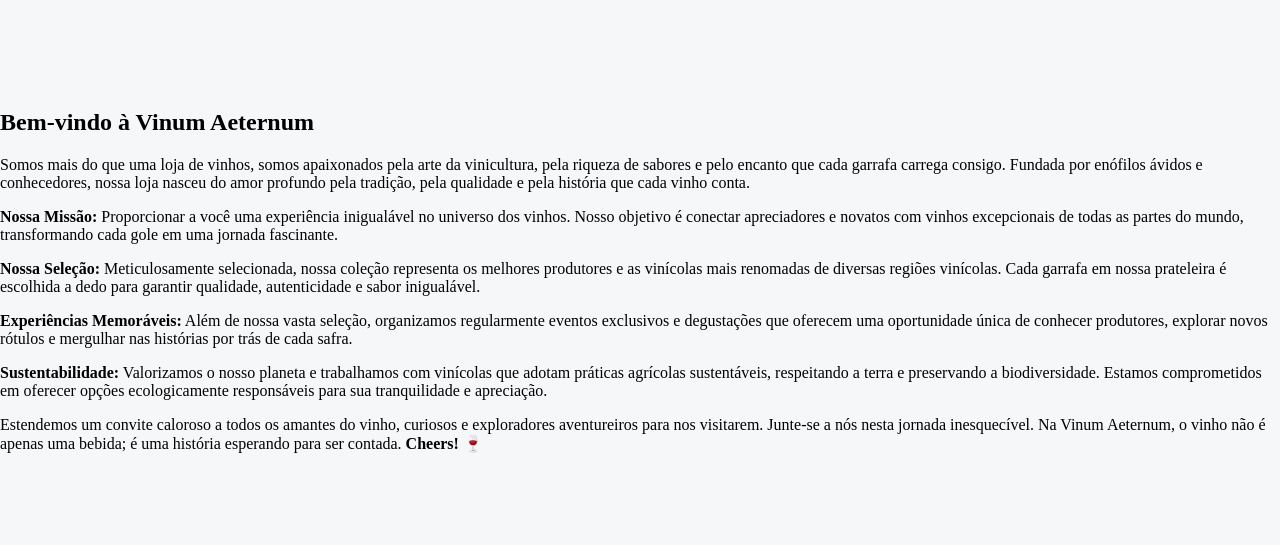
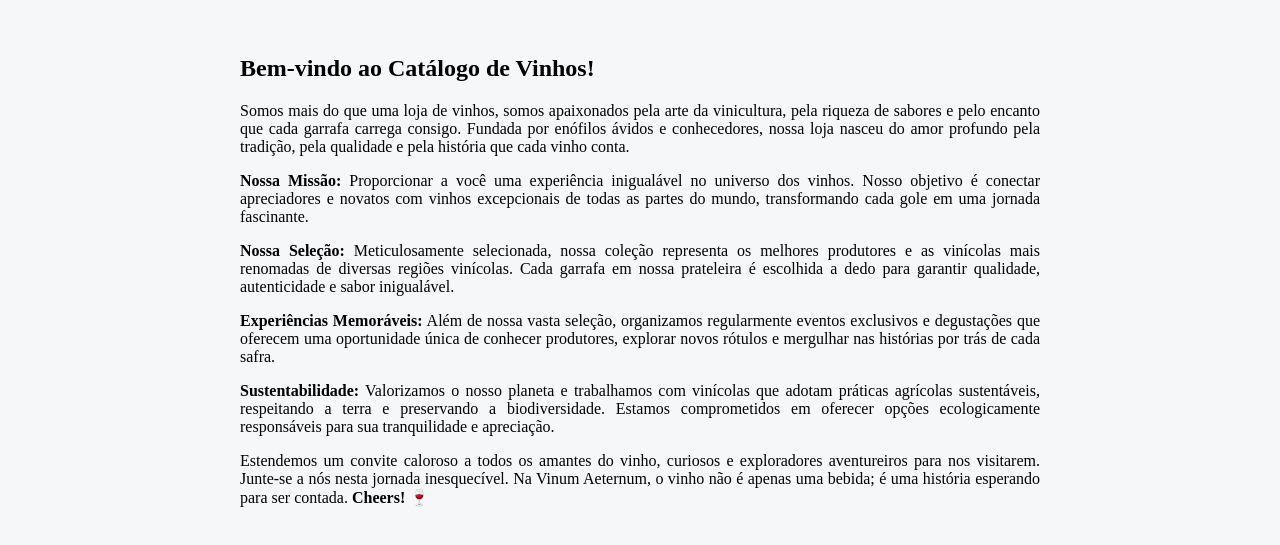
Before and after one commit to joaoleahy/wine-catalog, a React (Create React App) app: page /about in a window 1280 px wide. Shown: the part 121-666 px from the top of the page. Built offline with nearby package versions, Linux system fonts and the light colour scheme; the HTML template or start-up script is replaced by a standard one.

Commit message:
refactor(pages/AboutPage): ajusta as sessões 'sobre nós'

```diff
--- a/src/pages/AboutPage.js
+++ b/src/pages/AboutPage.js
@@ -4,7 +4,7 @@
 const AboutPage = () => {
   return (
     <div className="about">
-      <h2>Bem-vindo à Vinum Aeternum</h2>
+      <h2>Bem-vindo ao Catálogo de Vinhos!</h2>
       <div className="about-content">
         <p>Somos mais do que uma loja de vinhos, somos apaixonados pela arte da vinicultura, pela riqueza de sabores e pelo encanto que cada garrafa carrega consigo. Fundada por enófilos ávidos e conhecedores, nossa loja nasceu do amor profundo pela tradição, pela qualidade e pela história que cada vinho conta.</p>
         <p><strong>Nossa Missão:</strong> Proporcionar a você uma experiência inigualável no universo dos vinhos. Nosso objetivo é conectar apreciadores e novatos com vinhos excepcionais de todas as partes do mundo, transformando cada gole em uma jornada fascinante.</p>
--- a/src/styles/AboutPage.css
+++ b/src/styles/AboutPage.css
@@ -1,17 +1,14 @@
-.about-container {
-    padding: 20px;
-    background-color: rgba(255, 255, 255, 0.9);
-    border-radius: 10px;
-    box-shadow: 0 0 10px rgba(0, 0, 0, 0.1);
-    text-align: center;
-    margin-top: 20px;
-  }
+.about {
+  max-width: 800px;
+  margin: 0 auto;
+  padding: 20px;
+}
 
-  .about-container h2 {
-    font-size: 36px;
-    margin-bottom: 20px;
-  }
+.about-content {
+  margin-top: 20px;
+  text-align: justify;
+}
 
-  .about-container p {
-    font-size: 18px;
-  }
+.about-content p {
+  margin-bottom: 15px;
+}
```
